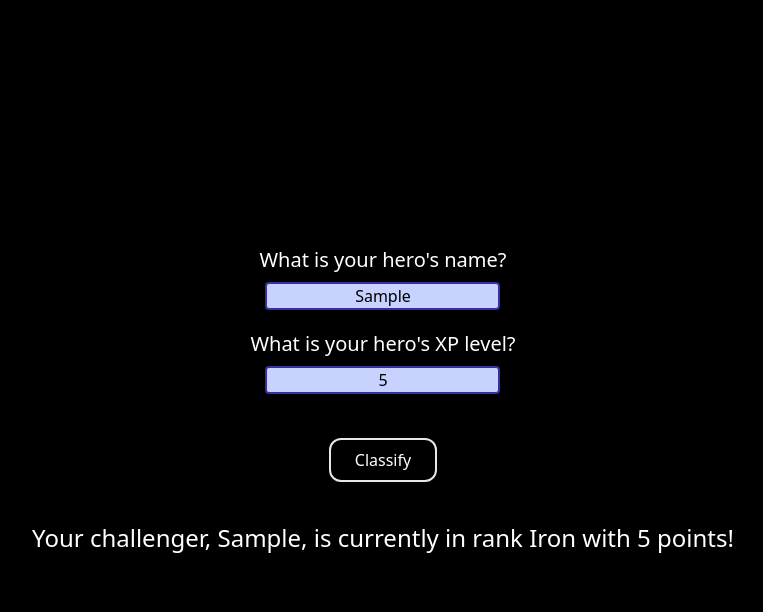
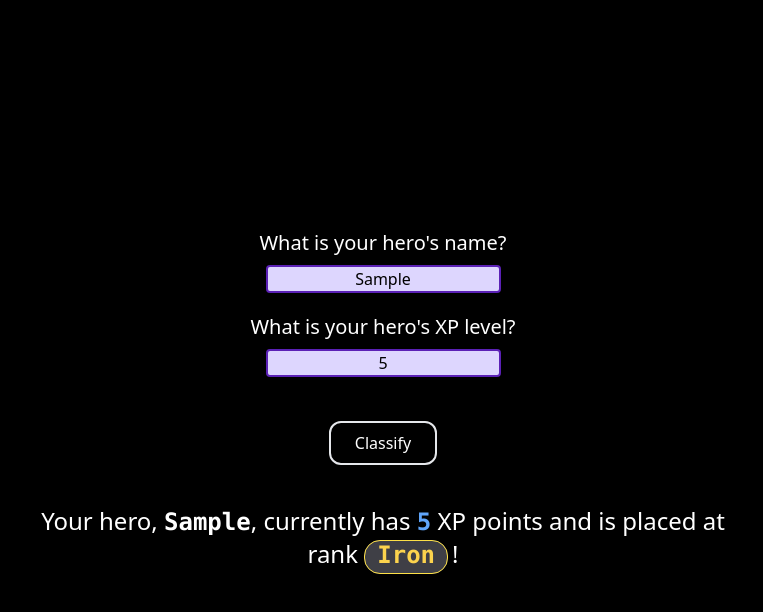
Before and after one commit to leonardont/hero-level-classifier, a plain HTML site: page index.html in a window 1280 px wide. Both pictures are taken after typing "Sample", "5" into the empty fields and a click on the input "Classify". Shown: the whole page, without its empty margins (257-1020 px from the left). Drawn offline with nearby package versions, Linux system fonts and the light colour scheme.

Commit message:
fix: minor design changes.

```diff
--- a/index.html
+++ b/index.html
@@ -9,13 +9,18 @@
   </head>
 
   <body class="bg-black h-screen flex">
-    <div class="text-center m-auto">
-      <form action="javascript:;" onsubmit="changeHeroDescription()">
+    <div class="text-center m-auto max-w-screen-md">
+      <form
+        class="m-5"
+        action="javascript:;"
+        onsubmit="changeHeroDescription()"
+      >
         <div>
           <p class="text-xl text-white">What is your hero's name?</p>
           <input
-            class="border-2 border-indigo-800 rounded bg-indigo-200 mt-2 text-center"
+            class="border-2 border-violet-800 rounded bg-violet-200 mt-2 text-center"
             type="text"
+            maxlength="20"
             id="heroNameInput"
             required
           />
@@ -24,8 +29,9 @@
         <div>
           <p class="text-xl text-white mt-5">What is your hero's XP level?</p>
           <input
-            class="border-2 border-indigo-800 rounded bg-indigo-200 mt-2 text-center [appearance:textfield] [&::-webkit-outer-spin-button]:appearance-none [&::-webkit-inner-spin-button]:appearance-none"
+            class="border-2 border-violet-800 rounded bg-violet-200 mt-2 text-center [appearance:textfield] [&::-webkit-outer-spin-button]:appearance-none [&::-webkit-inner-spin-button]:appearance-none"
             type="number"
+            min="0"
             id="heroXPLevelInput"
             required
           />
@@ -35,7 +41,7 @@
 
         <div>
           <input
-            class="text-white border-2 rounded-xl py-2 px-6 mt-5"
+            class="text-white border-2 rounded-xl py-2 px-6 mt-5 hover:cursor-pointer"
             type="submit"
             id="classifyButton"
             value="Classify"
@@ -43,8 +49,8 @@
         </div>
 
         <div>
-          <p class="text-white text-2xl mt-10" id="heroDescription">
-            Submit a username and an XP level above to classify your hero!
+          <p class="text-white text-2xl mt-10 break-words" id="heroDescription">
+            Submit a name and an XP level above to classify your hero!
           </p>
         </div>
       </form>
--- a/script.js
+++ b/script.js
@@ -1,13 +1,13 @@
 function getLevelNameByXP(heroXPLevel) {
   const levels = [
-    { max: 1000, name: "Iron" },
-    { max: 2000, name: "Bronze" },
-    { max: 3000, name: "Silver" },
-    { max: 5000, name: "Gold" },
-    { max: 7000, name: "Platinum" },
-    { max: 8000, name: "Diamond" },
-    { max: 9000, name: "Ascendant" },
-    { max: 10000, name: "Immortal" },
+    { max: 10000, name: "Iron" },
+    { max: 20000, name: "Bronze" },
+    { max: 30000, name: "Silver" },
+    { max: 50000, name: "Gold" },
+    { max: 70000, name: "Platinum" },
+    { max: 80000, name: "Diamond" },
+    { max: 90000, name: "Ascendant" },
+    { max: 100000, name: "Immortal" },
     { max: Infinity, name: "Radiant" },
   ];
 
@@ -22,7 +22,11 @@ function changeHeroDescription() {
   const heroXPLevelFormatted = parseInt(heroXPLevel).toLocaleString();
   const content = document.getElementById("heroDescription");
 
-  content.innerHTML = `Your challenger, ${heroName}, is currently in rank ${getLevelNameByXP(
-    heroXPLevel
-  )} with ${heroXPLevelFormatted} points!`;
+  content.innerHTML = `Your hero,
+                      <span class="font-bold font-mono">${heroName}</span>,
+                      currently has
+                      <span class="text-blue-400 font-bold font-mono">${heroXPLevelFormatted}</span>
+                      XP points and is placed at rank
+                      <span class="border border-yellow-300 rounded-2xl bg-zinc-700 text-amber-300 font-bold font-mono pb-1 px-3 me-1">
+                      ${getLevelNameByXP(heroXPLevel)}</span>!`;
 }
```
